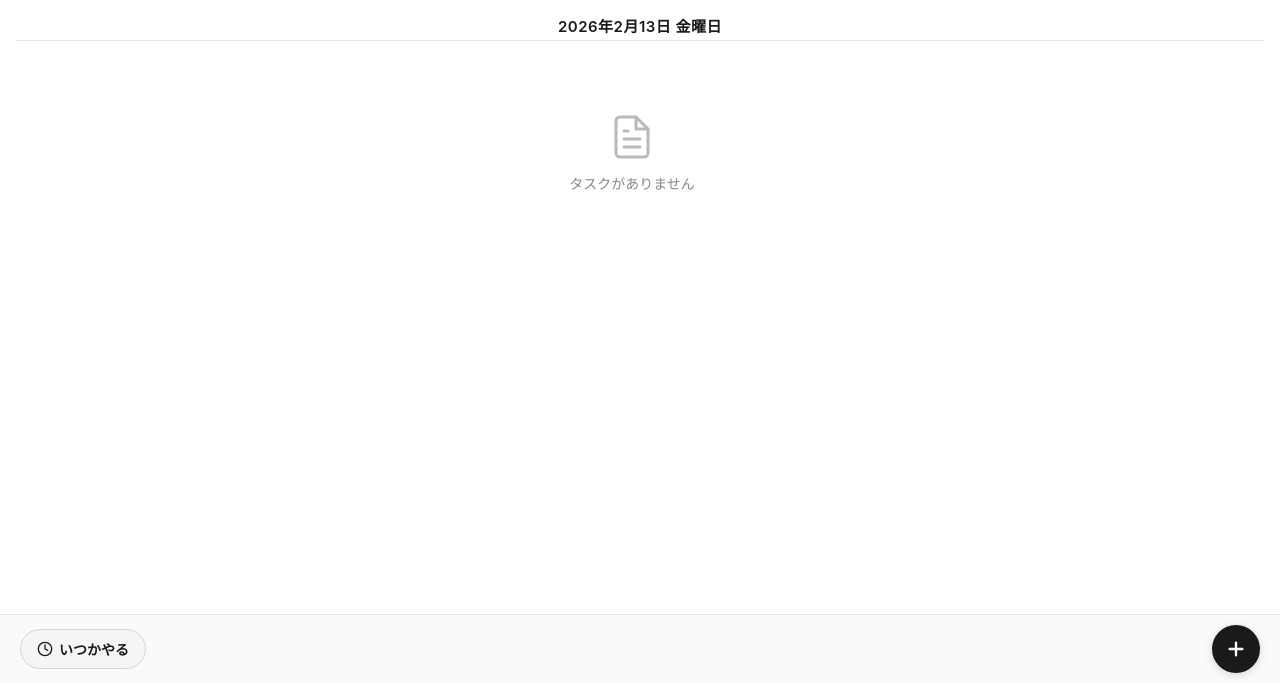
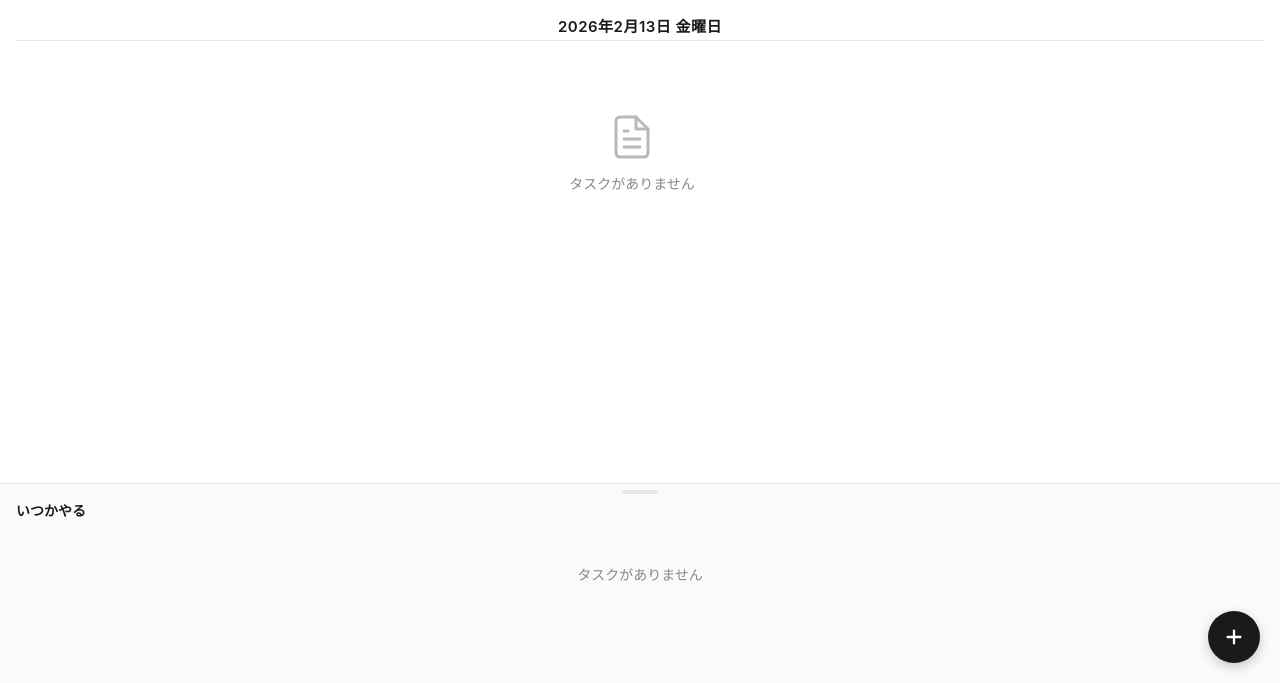
Before and after one commit to honononta/Takt, a plain HTML site: page index.html in a window 1280 px wide. Shown: the part 117-800 px from the top of the page. Drawn offline with Linux system fonts and the light colour scheme.

Commit message:
UIUXの改善

```diff
--- a/css/style.css
+++ b/css/style.css
@@ -573,52 +573,82 @@ body.sheet-open .header {
   color: var(--color-text-secondary);
 }
 
-/* ===== フッター ===== */
-.footer {
-  display: flex;
-  align-items: center;
-  justify-content: space-between;
-  padding: 10px 20px;
-  padding-bottom: calc(10px + env(safe-area-inset-bottom, 0px));
+/* ===== いつかやるパネル（常時表示） ===== */
+.someday-panel {
+  flex-shrink: 0;
   background: var(--color-footer-bg);
   border-top: 1px solid var(--color-footer-border);
+  display: flex;
+  flex-direction: column;
+  height: 200px;
+  min-height: 48px;
+  max-height: 50vh;
+  z-index: 10;
+  transition: height 0.3s ease, opacity 0.3s ease;
+  overflow: hidden;
+  padding-bottom: env(safe-area-inset-bottom, 0px);
+}
+
+.someday-panel.hidden {
+  height: 0 !important;
+  min-height: 0;
+  opacity: 0;
+  border-top: none;
+  padding-bottom: 0;
+  pointer-events: none;
+}
+
+.someday-panel-handle {
+  cursor: ns-resize;
+  touch-action: none;
   flex-shrink: 0;
-}
-
-.someday-btn {
-  height: 40px;
-  padding: 0 16px;
-  border-radius: var(--radius-pill);
-  border: 1.5px solid var(--color-button-border);
-  background: var(--color-someday-bg);
+  padding: 6px 16px 4px;
+  user-select: none;
+  -webkit-user-select: none;
+}
+
+.someday-panel-bar {
+  width: 36px;
+  height: 4px;
+  border-radius: 2px;
+  background: var(--color-border);
+  margin: 0 auto 6px;
+}
+
+.someday-panel-header {
+  display: flex;
+  align-items: center;
+  gap: 8px;
+}
+
+.someday-panel-title {
   font-size: 14px;
-  font-weight: 600;
-  color: var(--color-someday-text);
-  cursor: pointer;
-  display: flex;
-  align-items: center;
-  gap: 6px;
-  transition: transform 0.1s, background 0.15s;
-}
-
-.someday-btn:active {
-  transform: scale(0.95);
-  background: var(--color-border);
-}
-
-.someday-btn svg {
-  width: 16px;
-  height: 16px;
-  stroke: var(--color-someday-text);
-  stroke-width: 2;
-  fill: none;
-  stroke-linecap: round;
-  stroke-linejoin: round;
-}
-
+  font-weight: 700;
+  color: var(--color-text);
+}
+
+.someday-panel-count {
+  font-size: 12px;
+  font-weight: 500;
+  color: var(--color-text-secondary);
+}
+
+.someday-panel-body {
+  flex: 1;
+  overflow-y: auto;
+  overflow-x: hidden;
+  -webkit-overflow-scrolling: touch;
+  overscroll-behavior: contain;
+  padding: 0 16px 8px;
+}
+
+/* ===== タスク追加ボタン（フローティング） ===== */
 .add-btn {
-  width: 48px;
-  height: 48px;
+  position: fixed;
+  right: 20px;
+  bottom: calc(20px + env(safe-area-inset-bottom, 0px));
+  width: 52px;
+  height: 52px;
   border-radius: var(--radius-btn);
   border: none;
   background: var(--color-add-bg);
@@ -626,13 +656,14 @@ body.sheet-open .header {
   align-items: center;
   justify-content: center;
   cursor: pointer;
-  box-shadow: 0 2px 8px rgba(0, 0, 0, 0.15);
+  box-shadow: 0 4px 12px rgba(0, 0, 0, 0.2);
   transition: transform 0.1s, box-shadow 0.15s;
+  z-index: 50;
 }
 
 .add-btn:active {
   transform: scale(0.92);
-  box-shadow: 0 1px 4px rgba(0, 0, 0, 0.1);
+  box-shadow: 0 2px 6px rgba(0, 0, 0, 0.15);
 }
 
 .add-btn svg {
--- a/index.html
+++ b/index.html
@@ -94,41 +94,27 @@
     </div>
   </div>
 
-  <!-- ④ フッター -->
-  <footer class="footer">
-    <button class="someday-btn" id="somedayBtn">
-      <svg viewBox="0 0 24 24">
-        <circle cx="12" cy="12" r="10"></circle>
-        <polyline points="12 6 12 12 16 14"></polyline>
-      </svg>
-      いつかやる
-    </button>
-    <button class="add-btn" id="addBtn" aria-label="タスク追加">
-      <svg viewBox="0 0 24 24">
-        <line x1="12" y1="5" x2="12" y2="19"></line>
-        <line x1="5" y1="12" x2="19" y2="12"></line>
-      </svg>
-    </button>
-  </footer>
-
-  <!-- いつかやるボトムシート -->
-  <div class="overlay" id="somedayOverlay"></div>
-  <div class="bottom-sheet" id="somedaySheet">
-    <div class="sheet-handle"></div>
-    <div class="sheet-header">
-      <h2 class="sheet-title">いつかやる</h2>
-      <button class="sheet-close" id="somedayClose" aria-label="閉じる">
-        <svg viewBox="0 0 24 24" fill="none" stroke="currentColor" stroke-width="2" stroke-linecap="round"
-          stroke-linejoin="round">
-          <line x1="18" y1="6" x2="6" y2="18"></line>
-          <line x1="6" y1="6" x2="18" y2="18"></line>
-        </svg>
-      </button>
+  <!-- ④ いつかやるパネル（常時表示） -->
+  <div class="someday-panel" id="somedayPanel">
+    <div class="someday-panel-handle" id="somedayHandle">
+      <div class="someday-panel-bar"></div>
+      <div class="someday-panel-header">
+        <span class="someday-panel-title">いつかやる</span>
+        <span class="someday-panel-count" id="somedayCount"></span>
+      </div>
     </div>
-    <div class="sheet-body" id="somedayList">
+    <div class="someday-panel-body" id="somedayList">
       <!-- JS で動的に生成 -->
     </div>
   </div>
+
+  <!-- ⑤ タスク追加ボタン（フローティング） -->
+  <button class="add-btn" id="addBtn" aria-label="タスク追加">
+    <svg viewBox="0 0 24 24">
+      <line x1="12" y1="5" x2="12" y2="19"></line>
+      <line x1="5" y1="12" x2="19" y2="12"></line>
+    </svg>
+  </button>
 
   <!-- タスク追加/編集モーダル -->
   <div class="overlay" id="taskOverlay"></div>
--- a/js/someday.js
+++ b/js/someday.js
@@ -1,40 +1,97 @@
 /**
- * someday.js — "いつかやる" bottom-sheet logic
+ * someday.js — "いつかやる" persistent panel with drag-to-resize
  */
 import { sortSomedayTasks, getSomedayTasks, totalScore, formatDuration } from './task.js';
-import { lockScroll, unlockScroll } from './scrollLock.js';
 
-const overlay = document.getElementById('somedayOverlay');
-const sheet = document.getElementById('somedaySheet');
+const panel = document.getElementById('somedayPanel');
+const handle = document.getElementById('somedayHandle');
 const list = document.getElementById('somedayList');
-const openBtn = document.getElementById('somedayBtn');
-const closeBtn = document.getElementById('somedayClose');
+const countEl = document.getElementById('somedayCount');
 
 let _onTaskClick = null;
+
+// ===== Drag state =====
+let _isDragging = false;
+let _startY = 0;
+let _startHeight = 0;
+const MIN_HEIGHT = 48;
+const MAX_HEIGHT_RATIO = 0.5; // 50vh
 
 export function initSomeday(onTaskClick) {
     _onTaskClick = onTaskClick;
 
-    openBtn.addEventListener('click', open);
-    closeBtn.addEventListener('click', close);
-    overlay.addEventListener('click', close);
+    // Drag handle events (touch)
+    handle.addEventListener('touchstart', _onDragStart, { passive: false });
+    document.addEventListener('touchmove', _onDragMove, { passive: false });
+    document.addEventListener('touchend', _onDragEnd);
+
+    // Drag handle events (mouse)
+    handle.addEventListener('mousedown', _onDragStart);
+    document.addEventListener('mousemove', _onDragMove);
+    document.addEventListener('mouseup', _onDragEnd);
 }
 
-export function open() {
-    overlay.classList.add('active');
-    sheet.classList.add('active');
-    lockScroll();
+// ===== Show / Hide (for other sheet coordination) =====
+
+export function hide() {
+    panel.classList.add('hidden');
 }
 
-export function close() {
-    overlay.classList.remove('active');
-    sheet.classList.remove('active');
-    unlockScroll();
+export function show() {
+    panel.classList.remove('hidden');
 }
+
+// ===== Drag handlers =====
+
+function _onDragStart(e) {
+    _isDragging = true;
+    _startY = _getY(e);
+    _startHeight = panel.offsetHeight;
+
+    // Disable transition during drag for smooth feel
+    panel.style.transition = 'none';
+
+    if (e.type === 'touchstart') {
+        e.preventDefault();
+    }
+}
+
+function _onDragMove(e) {
+    if (!_isDragging) return;
+
+    const currentY = _getY(e);
+    const deltaY = _startY - currentY; // positive = dragging up = making taller
+    const maxHeight = window.innerHeight * MAX_HEIGHT_RATIO;
+    const newHeight = Math.max(MIN_HEIGHT, Math.min(maxHeight, _startHeight + deltaY));
+
+    panel.style.height = newHeight + 'px';
+
+    if (e.cancelable) e.preventDefault();
+}
+
+function _onDragEnd() {
+    if (!_isDragging) return;
+    _isDragging = false;
+
+    // Restore transition
+    panel.style.transition = '';
+}
+
+function _getY(e) {
+    if (e.touches && e.touches.length > 0) {
+        return e.touches[0].clientY;
+    }
+    return e.clientY;
+}
+
+// ===== Render =====
 
 export function renderSomedayList(allTasks, n1 = 8, n2 = 3) {
     const someday = getSomedayTasks(allTasks);
     const sorted = sortSomedayTasks(someday, n1, n2);
+
+    // Update count
+    countEl.textContent = sorted.length > 0 ? `${sorted.length}件` : '';
 
     list.innerHTML = '';
 
@@ -85,7 +142,6 @@ export function renderSomedayList(allTasks, n1 = 8, n2 = 3) {
         card.appendChild(metaEl);
 
         card.addEventListener('click', () => {
-            close();
             if (_onTaskClick) _onTaskClick(task);
         });
 
```
